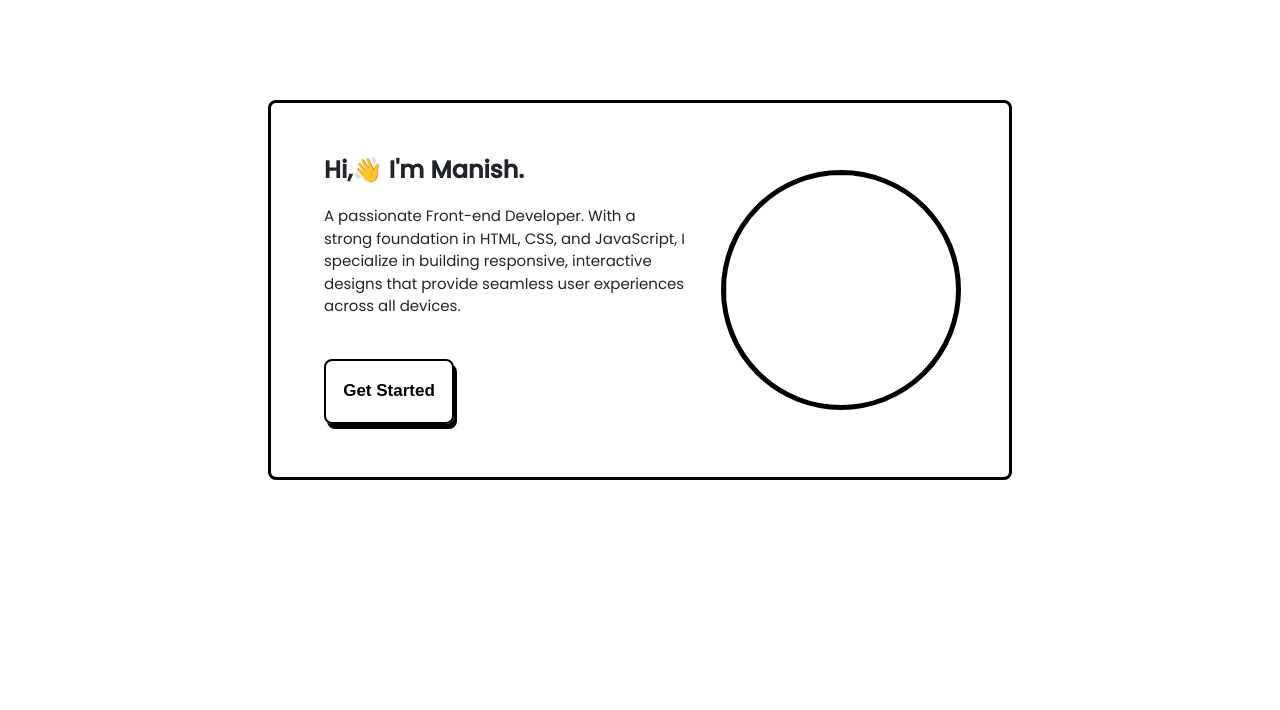
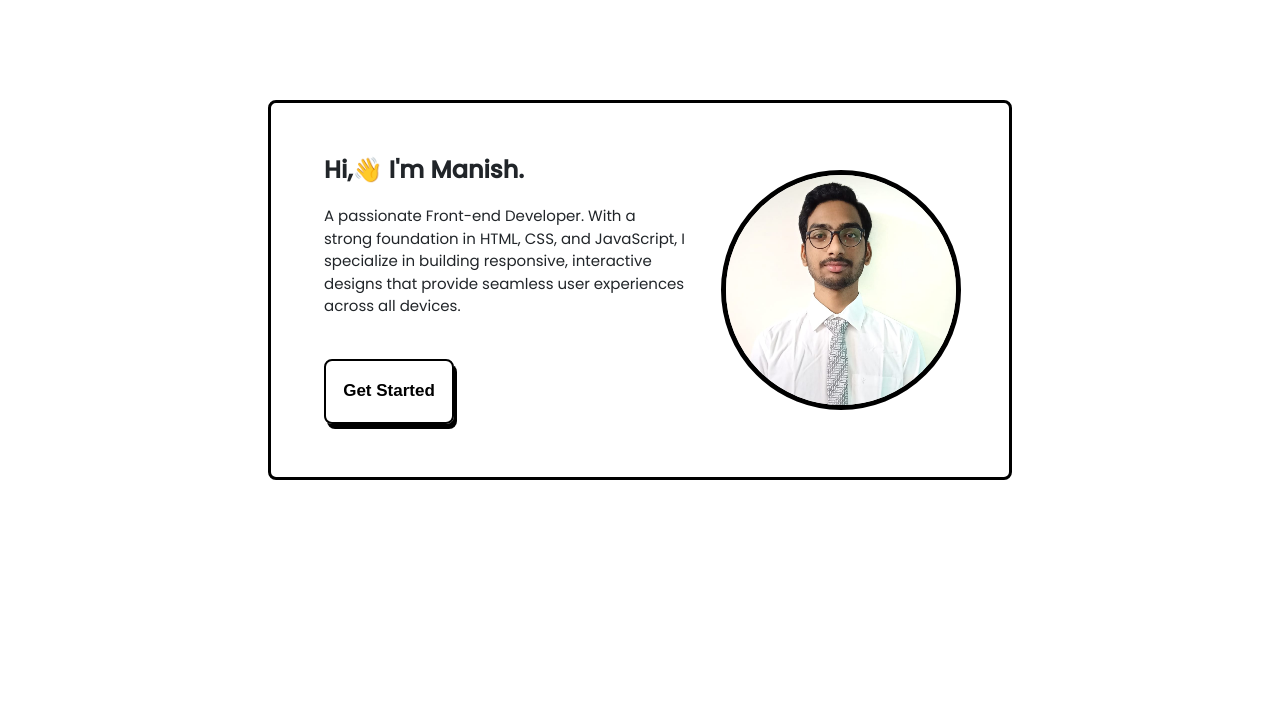
Before and after one commit to Manish0437/personal-portfolio, a plain HTML site: page index.html in a window 1280 px wide. Shown: the part 90-800 px from the top of the page. Drawn offline with nearby package versions, Linux system fonts and the light colour scheme; the site is published under a folder, as on GitHub Pages, so addresses that start at the root find nothing; files whose address does not match are found by name.

Commit message:
third-commit

```diff
--- a/index.html
+++ b/index.html
@@ -81,7 +81,7 @@
                     </button>
                 </div>
                 <div class="profile-pic-cont">
-                    <img src="/profile-pic.jpg" draggable="false" class="profile-pic"/>
+                    <img src="./profile-pic.jpg" draggable="false" class="profile-pic"/>
                 </div>
             </div>
         </div>
```
